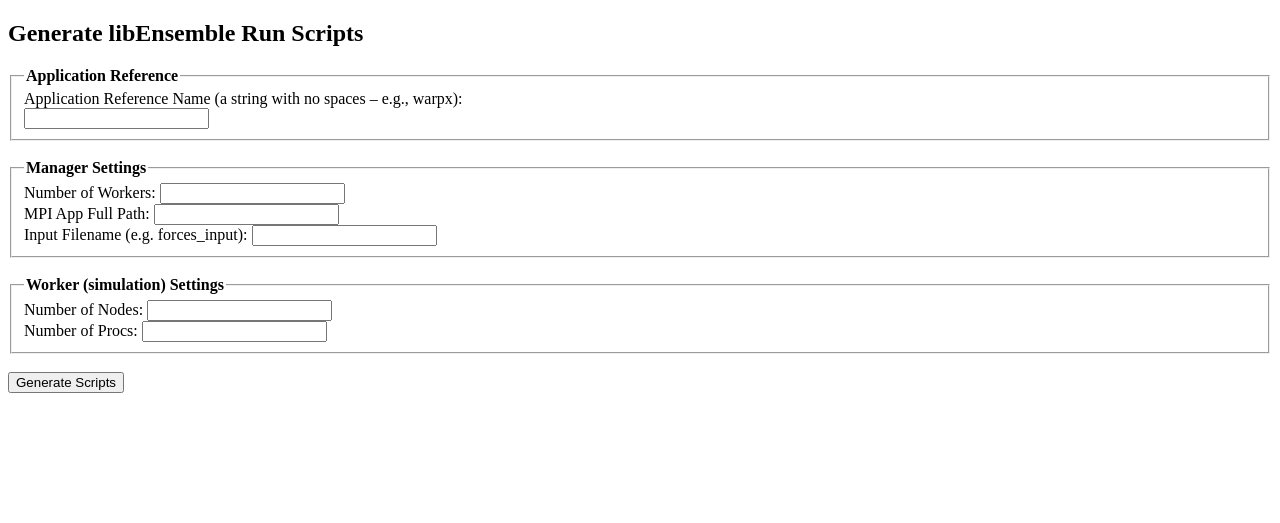
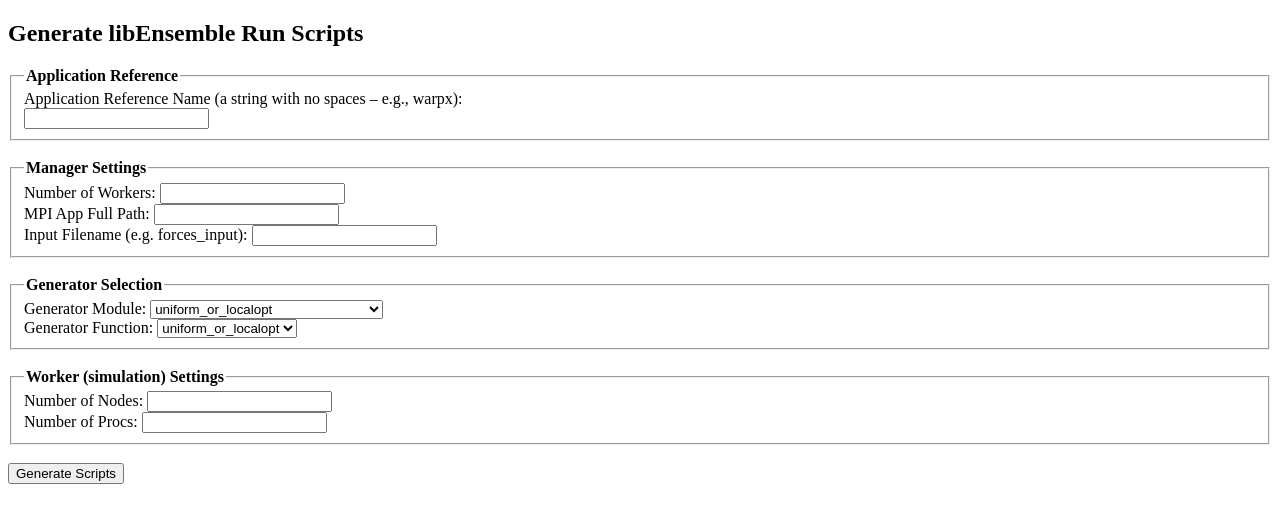
Before and after one commit to shuds13/libe_script_creator, a Flask app: page / in a window 1280 px wide. Shown: the top 523 px of the page. Run offline with Flask 3, Linux system fonts and the light colour scheme.

Commit message:
Add basic generator selection

```diff
--- a/app.py
+++ b/app.py
@@ -1,8 +1,12 @@
-from flask import Flask, request, render_template
+from flask import Flask, request, render_template, send_file
 import jinja2
 import os
 
 app = Flask(__name__)
+
+@app.route('/generators.json')
+def serve_generators():
+    return send_file('data/generators.json')
 
 @app.route('/', methods=['GET', 'POST'])
 def index():
@@ -19,6 +23,8 @@
         num_workers = request.form.get('num_workers', type=int)
         sim_app = request.form.get('sim_app', '')
         input_file = request.form.get('input_file', '')
+        gen_module = request.form.get('gen_module')
+        gen_function = request.form.get('gen_function')
 
         # Worker fields
         nodes = request.form.get('nodes', type=int)
@@ -28,7 +34,9 @@
         template_path = os.path.join(app.root_path, 'templates', 'run_libe.py.j2')
         with open(template_path) as f:
             template = jinja2.Template(f.read())
-        script = template.render(num_workers=num_workers,
+        script = template.render(gen_module=gen_module,
+                                 gen_function=gen_function,
+                                 num_workers=num_workers,
                                  sim_app=sim_app,
                                  app_ref=app_ref,
                                  input_file=input_file)
--- /dev/null
+++ b/data/generators.json
@@ -0,0 +1,49 @@
+{
+  "uniform_or_localopt": [
+    "uniform_or_localopt"
+  ],
+  "persistent_gpCAM": [
+    "persistent_gpCAM",
+    "persistent_gpCAM_covar"
+  ],
+  "persistent_sampling_var_resources": [
+    "uniform_sample",
+    "uniform_sample_with_var_gpus",
+    "uniform_sample_with_procs_gpus",
+    "uniform_sample_with_var_priorities",
+    "uniform_sample_diff_simulations",
+    "uniform_sample_with_sim_gen_resources"
+  ],
+  "persistent_inverse_bayes": [
+    "persistent_updater_after_likelihood"
+  ],
+  "persistent_ax_multitask": [
+    "persistent_gp_mt_ax_gen_f"
+  ],
+  "persistent_aposmm": [
+    "aposmm"
+  ],
+  "sampling": [
+    "uniform_random_sample",
+    "uniform_random_sample_with_variable_resources",
+    "uniform_random_sample_with_var_priorities_and_resources",
+    "uniform_random_sample_obj_components",
+    "latin_hypercube_sample",
+    "uniform_random_sample_cancel"
+  ],
+  "persistent_sampling": [
+    "persistent_uniform",
+    "persistent_uniform_final_update",
+    "persistent_request_shutdown",
+    "uniform_nonblocking",
+    "batched_history_matching",
+    "persistent_uniform_with_cancellations"
+  ],
+  "persistent_tasmanian": [
+    "sparse_grid_batched",
+    "sparse_grid_async"
+  ],
+  "persistent_surmise_calib": [
+    "surmise_calib"
+  ]
+}
--- a/templates/index.html
+++ b/templates/index.html
@@ -25,10 +25,22 @@
     <br>
 
     <fieldset>
+      <legend><strong>Generator Selection</strong></legend>
+      Generator Module:
+      <select name="gen_module" id="gen_module"></select><br>
+      Generator Function:
+      <select name="gen_function" id="gen_function"></select><br>
+    </fieldset>
+
+    <br>
+
+    <fieldset>
       <legend><strong>Worker (simulation) Settings</strong></legend>
       Number of Nodes: <input name="nodes" type="number" required><br>
       Number of Procs: <input name="procs" type="number" required><br>
     </fieldset>
+
+
 
     <br>
     <input type="submit" value="Generate Scripts">
@@ -43,9 +55,9 @@
     <summary>Show Script</summary>
     <pre>{{ script }}</pre>
   </details>
-{% endif %}
+  {% endif %}
 
-{% if simf_script %}
+  {% if simf_script %}
   <h3>Generated forces_simf.py:</h3>
   {% if simf_link %}
     <p><a href="{{ simf_link }}" download>Download forces_simf.py</a></p>
@@ -54,6 +66,35 @@
     <summary>Show Script</summary>
     <pre>{{ simf_script }}</pre>
   </details>
-{% endif %}
+  {% endif %}
+
+  <script>
+    fetch("/generators.json")
+      .then(res => res.json())
+      .then(data => {
+        const moduleSelect = document.getElementById("gen_module");
+        const funcSelect = document.getElementById("gen_function");
+
+        for (const mod in data) {
+          const opt = document.createElement("option");
+          opt.value = mod;
+          opt.text = mod;
+          moduleSelect.appendChild(opt);
+        }
+
+        moduleSelect.addEventListener("change", () => {
+          funcSelect.innerHTML = "";
+          const funcs = data[moduleSelect.value] || [];
+          funcs.forEach(func => {
+            const opt = document.createElement("option");
+            opt.value = func;
+            opt.text = func;
+            funcSelect.appendChild(opt);
+          });
+        });
+
+        moduleSelect.dispatchEvent(new Event("change"));
+      });
+  </script>
 </body>
 </html>
--- a/templates/run_libe.py.j2
+++ b/templates/run_libe.py.j2
@@ -8,7 +8,7 @@
 from libensemble import Ensemble
 from libensemble.alloc_funcs.start_only_persistent import only_persistent_gens as alloc_f
 from libensemble.executors import MPIExecutor
-from libensemble.gen_funcs.persistent_sampling import persistent_uniform as gen_f
+from libensemble.gen_funcs.{{ gen_module }} import {{ gen_function }} as gen_f
 from libensemble.specs import AllocSpecs, ExitCriteria, GenSpecs, LibeSpecs, SimSpecs
 
 if __name__ == "__main__":
```
